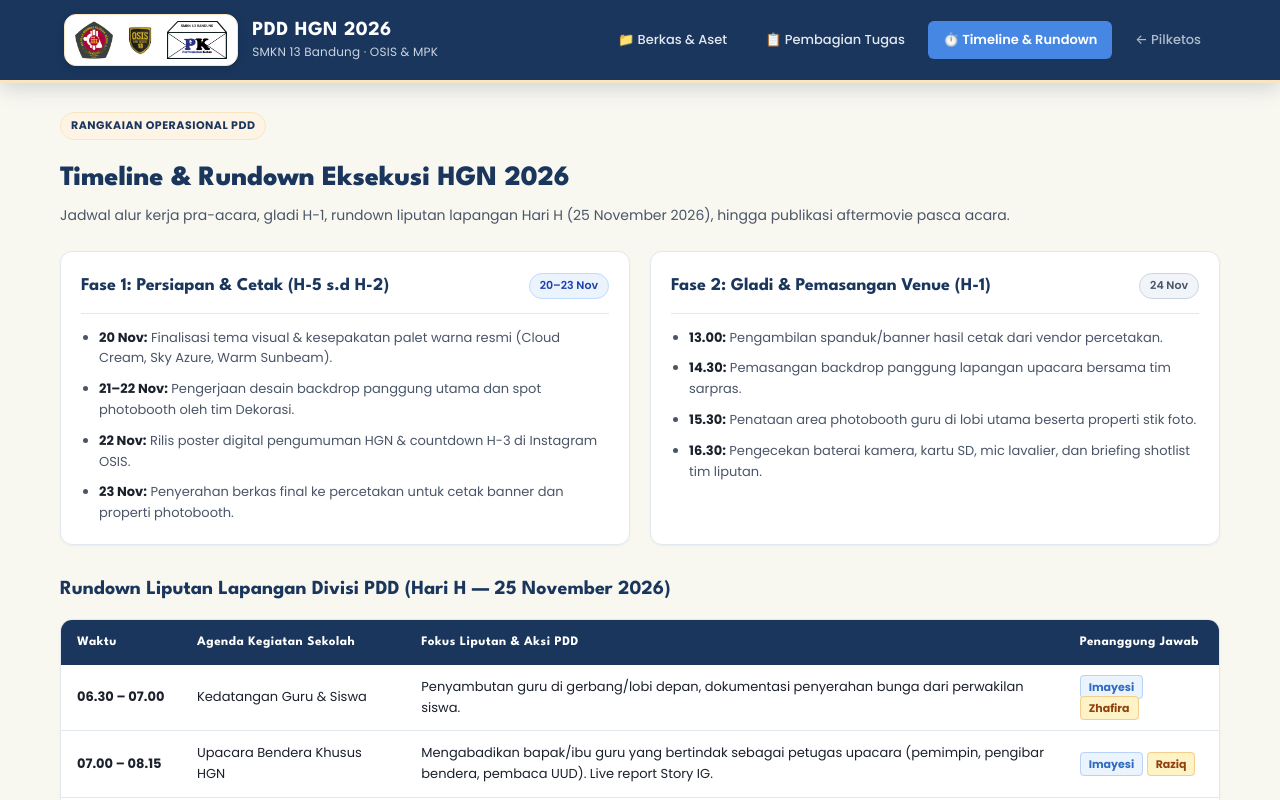
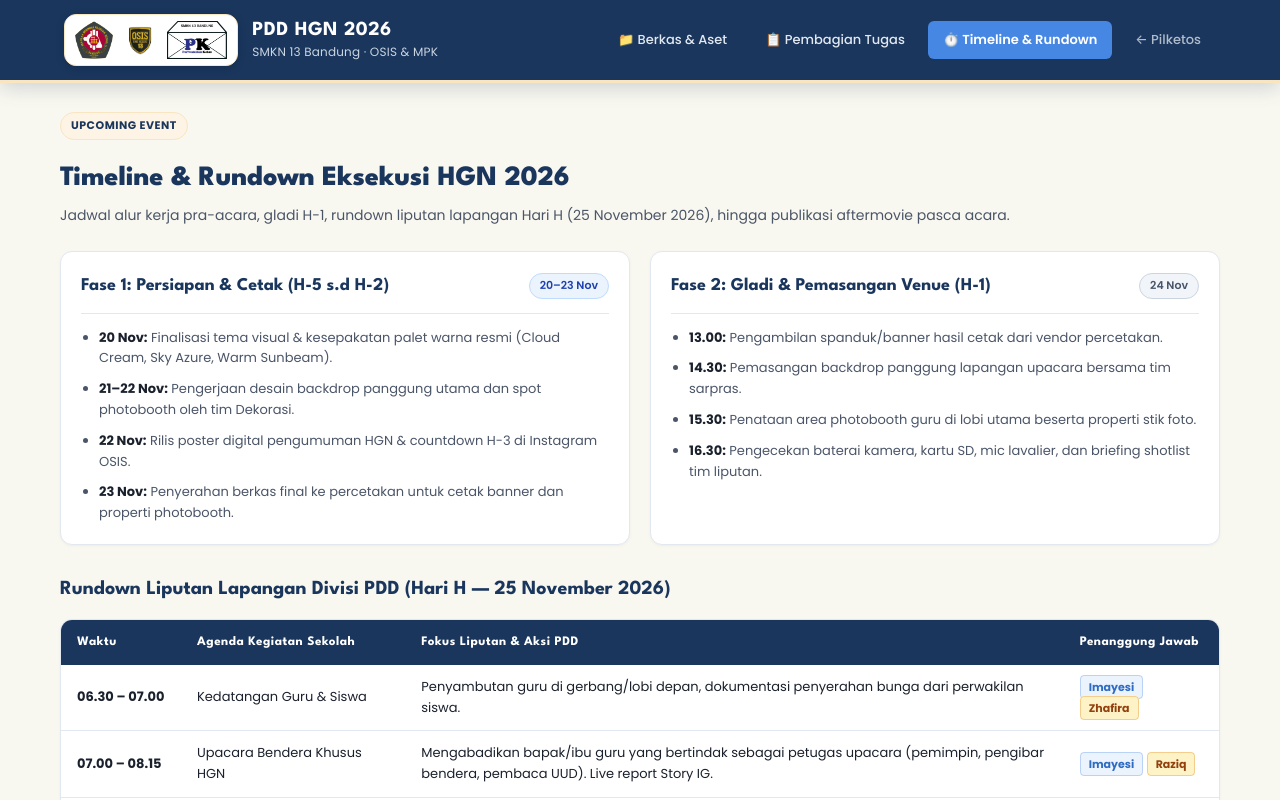
Before and after one commit to davinmaritza/pdd-pilketos-smkn13, a plain HTML site: page hgn/roadmap.html in a window 1280 px wide. Shown: the top 800 px of the page. Drawn offline with Linux system fonts and the light colour scheme.

Commit message:
chore(hgn): update hero badge to Upcoming Event

```diff
--- a/hgn/roadmap.html
+++ b/hgn/roadmap.html
@@ -40,7 +40,7 @@
   <main class="main-content">
 
     <div style="margin-bottom: 24px;">
-      <span class="hero-badge">Rangkaian Operasional PDD</span>
+      <span class="hero-badge">Upcoming Event</span>
       <h2 style="font-family: 'League Spartan', sans-serif; font-size: 28px; font-weight: 800; color: var(--deep-navy); margin-top: 4px;">
         Timeline & Rundown Eksekusi HGN 2026
       </h2>
```
Also changed, not shown: hgn/index.html (+1 -1 lines).
